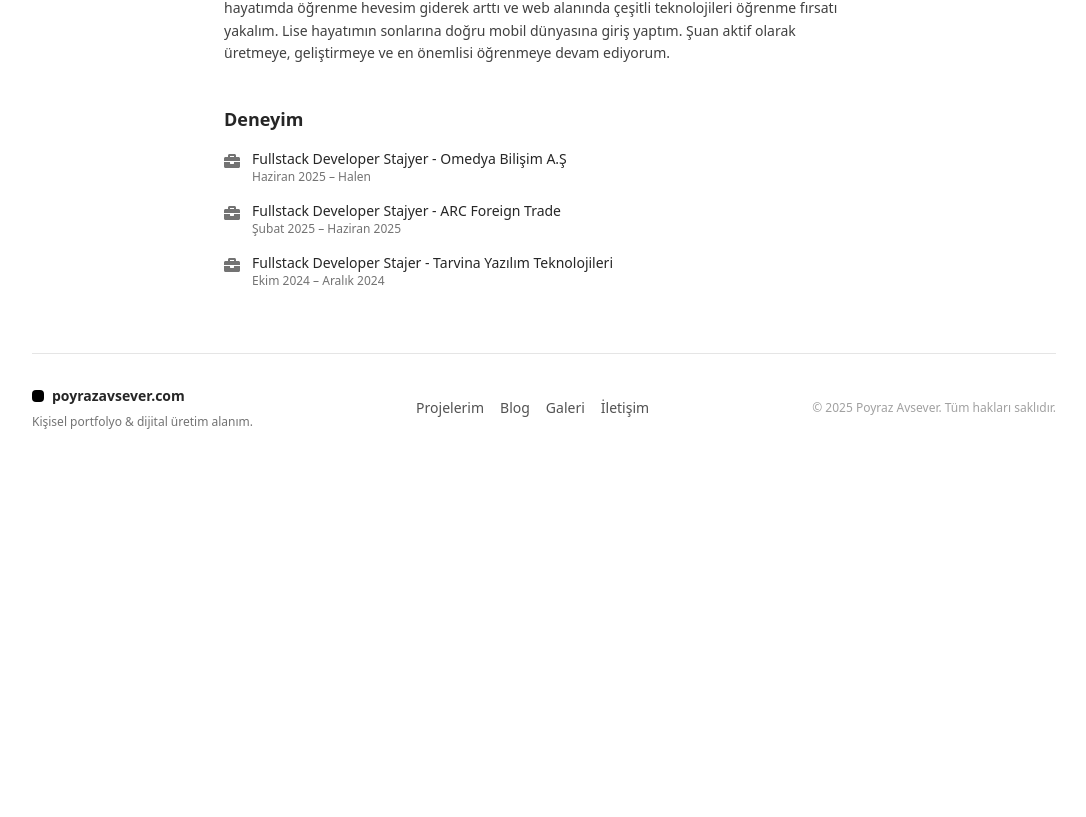
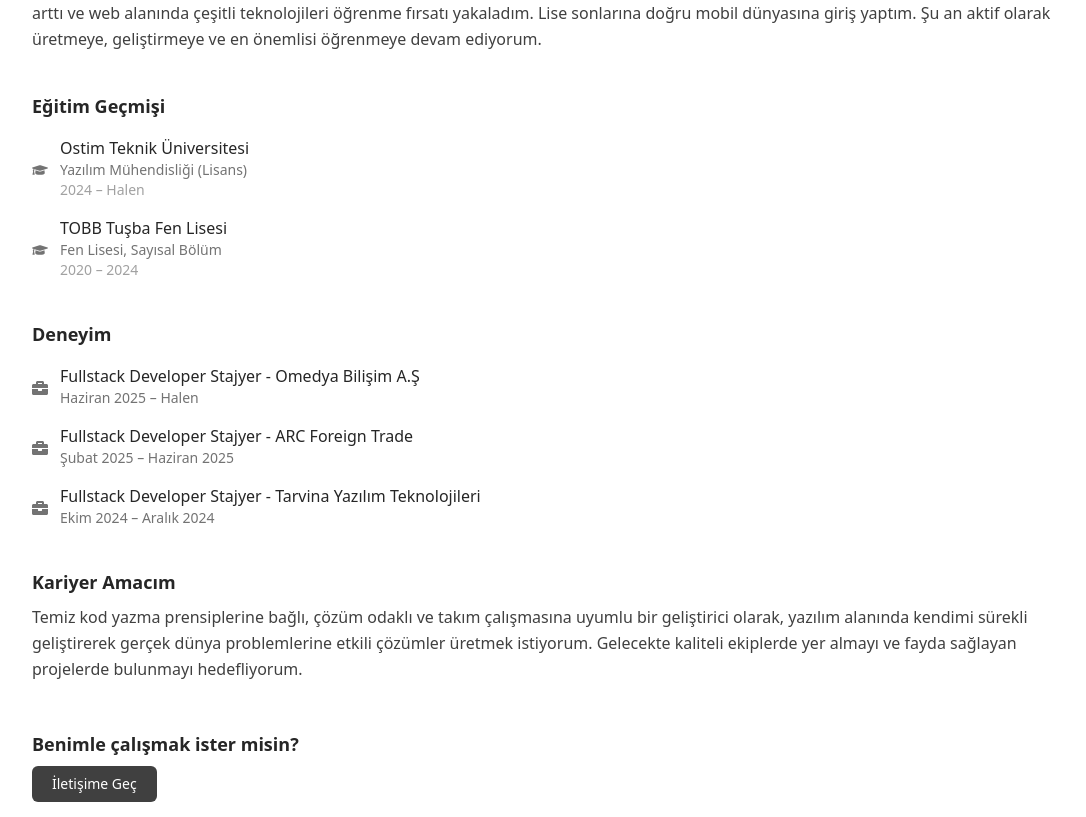
Before and after one commit to poyrazavsever/poyrazavsever.com, a Next.js app: page /about in a window 1280 px wide. Shown: the part 403-1220 px from the top of the page, without its empty margins (96-1182 px from the left). Before the commit the page ends 865 px from the top, so only its background shows below. Built offline with nearby package versions, Linux system fonts and the light colour scheme.

Commit message:
feat: done about page site

```diff
--- a/pages/about.js
+++ b/pages/about.js
@@ -1,5 +1,9 @@
+'use client';
+
 import Image from 'next/image';
-import { FaBriefcase } from 'react-icons/fa';
+import { FaBriefcase, FaGraduationCap } from 'react-icons/fa';
+import { motion } from 'framer-motion';
+import Link from 'next/link';
 
 const experiences = [
   {
@@ -11,14 +15,32 @@ const experiences = [
     duration: 'Şubat 2025 – Haziran 2025',
   },
   {
-    title: 'Fullstack Developer Stajer - Tarvina Yazılım Teknolojileri',
+    title: 'Fullstack Developer Stajyer - Tarvina Yazılım Teknolojileri',
     duration: 'Ekim 2024 – Aralık 2024',
+  },
+];
+
+const education = [
+  {
+    school: 'Ostim Teknik Üniversitesi',
+    degree: 'Yazılım Mühendisliği (Lisans)',
+    duration: '2024 – Halen',
+  },
+  {
+    school: 'TOBB Tuşba Fen Lisesi',
+    degree: 'Fen Lisesi, Sayısal Bölüm',
+    duration: '2020 – 2024',
   },
 ];
 
 const About = () => {
   return (
-    <div className="max-w-2xl mx-auto px-4 py-16 text-neutral-800 dark:text-neutral-200">
+    <motion.div
+      className="max-w-6xl mx-auto py-16 text-neutral-800 dark:text-neutral-200"
+      initial={{ opacity: 0, y: -20 }}
+      animate={{ opacity: 1, y: 0 }}
+      transition={{ duration: 0.6, ease: 'easeOut' }}
+    >
       {/* Avatar */}
       <div className="flex flex-col items-center text-center">
         <Image
@@ -30,33 +52,69 @@ const About = () => {
         />
         <h1 className="text-xl font-bold mt-4">Poyraz Avsever</h1>
         <p className="text-sm text-neutral-500">Fullstack Developer</p>
-        <p className="text-sm text-blue-500">Ankara da yaşıyor, Üniversite öğrencisi</p>
+        <p className="text-sm text-blue-500 dark:text-blue-300">Ankara’da yaşıyor, Üniversite öğrencisi</p>
       </div>
 
-      {/* About Me */}
+      {/* Hakkımda */}
       <div className="mt-10">
         <h2 className="text-lg font-semibold mb-2">Hakkımda</h2>
-        <p className="text-sm leading-relaxed text-neutral-700 dark:text-neutral-300">
-          Ortaokulda yazılımla tanıştığım andan beri bir şeyler öğrenmeye ve geliştirmeye çalışıyorum. Lise hayatımda öğrenme hevesim giderek arttı ve web alanında çeşitli teknolojileri öğrenme fırsatı yakalım. Lise hayatımın sonlarına doğru mobil dünyasına giriş yaptım. Şuan aktif olarak üretmeye, geliştirmeye ve en önemlisi öğrenmeye devam ediyorum.
+        <p className="leading-relaxed text-neutral-700 dark:text-neutral-300">
+          Ortaokulda yazılımla tanıştığım andan beri bir şeyler öğrenmeye ve geliştirmeye çalışıyorum. Lise hayatımda öğrenme hevesim giderek arttı ve web alanında çeşitli teknolojileri öğrenme fırsatı yakaladım. Lise sonlarına doğru mobil dünyasına giriş yaptım. Şu an aktif olarak üretmeye, geliştirmeye ve en önemlisi öğrenmeye devam ediyorum.
         </p>
       </div>
 
-      {/* Experience */}
+      {/* Eğitim Geçmişi */}
       <div className="mt-10">
-        <h2 className="text-lg font-semibold mb-4">Deneyim</h2>
+        <h2 className="text-lg font-semibold mb-4">Eğitim Geçmişi</h2>
         <ul className="space-y-4">
-          {experiences.map((exp, idx) => (
-            <li key={idx} className="flex items-start gap-3">
-              <FaBriefcase className="text-neutral-500 mt-1" />
+          {education.map((edu, idx) => (
+            <li key={idx} className="flex items-center gap-3">
+              <FaGraduationCap className="text-neutral-500 mt-1" />
               <div>
-                <p className="text-sm font-medium">{exp.title}</p>
-                <p className="text-xs text-neutral-500">{exp.duration}</p>
+                <p className="font-medium">{edu.school}</p>
+                <p className="text-sm text-neutral-500">{edu.degree}</p>
+                <p className="text-sm text-neutral-400">{edu.duration}</p>
               </div>
             </li>
           ))}
         </ul>
       </div>
-    </div>
+
+      {/* Deneyim */}
+      <div className="mt-10">
+        <h2 className="text-lg font-semibold mb-4">Deneyim</h2>
+        <ul className="space-y-4">
+          {experiences.map((exp, idx) => (
+            <li key={idx} className="flex items-center gap-3">
+              <FaBriefcase className="text-neutral-500 mt-1" />
+              <div>
+                <p className="font-medium">{exp.title}</p>
+                <p className="text-sm text-neutral-500">{exp.duration}</p>
+              </div>
+            </li>
+          ))}
+        </ul>
+      </div>
+
+      {/* Kariyer Vizyonu */}
+      <div className="mt-10">
+        <h2 className="text-lg font-semibold mb-2">Kariyer Amacım</h2>
+        <p className="leading-relaxed text-neutral-700 dark:text-neutral-300">
+          Temiz kod yazma prensiplerine bağlı, çözüm odaklı ve takım çalışmasına uyumlu bir geliştirici olarak, yazılım alanında kendimi sürekli geliştirerek gerçek dünya problemlerine etkili çözümler üretmek istiyorum. Gelecekte kaliteli ekiplerde yer almayı ve fayda sağlayan projelerde bulunmayı hedefliyorum.
+        </p>
+      </div>
+
+      {/* CTA */}
+      <div className="mt-12">
+      <h2 className="text-lg font-semibold mb-2">Benimle çalışmak ister misin?</h2>
+        <Link
+          href="/contact"
+          className="inline-block bg-neutral-700 text-white dark:bg-white dark:text-black px-5 py-2 rounded-md text-sm hover:opacity-90 transition"
+        >
+          İletişime Geç
+        </Link>
+      </div>
+    </motion.div>
   );
 };
 
```
